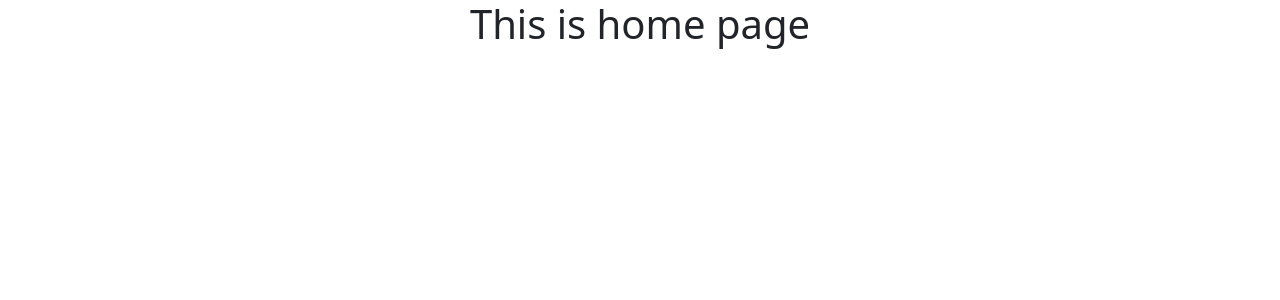
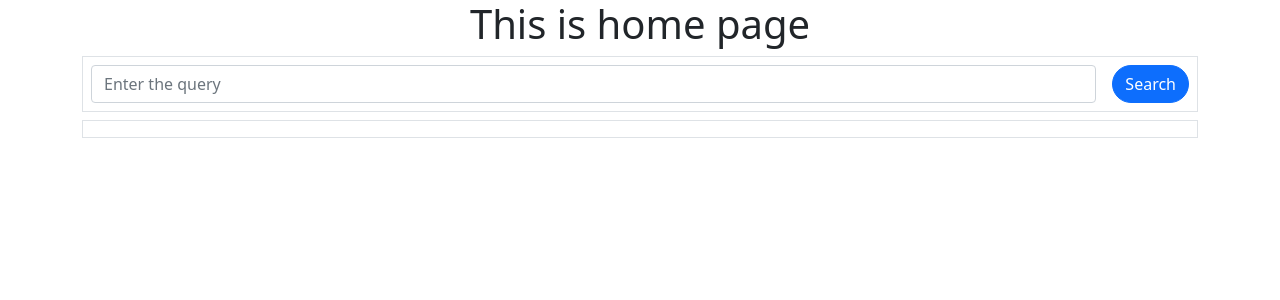
Before and after one commit to HariSirikonda/News-app, a React (Create React App) app in the folder news-app/: page / in a window 1280 px wide. Shown: the top 300 px of the page. Built offline with nearby package versions, Linux system fonts and the light colour scheme.

Commit message:
Retriving data from the API

```diff
--- /dev/null
+++ b/news-app/src/components/SearchResults.js
@@ -0,0 +1,21 @@
+import React from "react";
+
+function SearchResults({ loading, searchResults }) {
+    return (
+        <div className="container text-start border mt-2 p-2">
+            {loading ? (
+                <p className="text-center">Loading...</p>
+            ) : (
+                <div>
+                    {searchResults.articles.map((article, index) => (
+                        <div className="border mb-2 p-2 shadow-sm">
+                            <h4>{article.title}</h4>
+                        </div>
+                    ))}
+                </div>
+            )}
+        </div>
+    );
+}
+
+export default SearchResults;
--- a/news-app/src/pages/Homepage.js
+++ b/news-app/src/pages/Homepage.js
@@ -1,9 +1,53 @@
-import React from 'react'
+import React, { useEffect, useState } from 'react'
+import SearchResults from '../components/SearchResults';
 
 function Homepage() {
+    const [query, steQuery] = useState("");
+    const [loading, setLoading] = useState(false);
+    const [searchResults, setSearchResults] = useState({
+        status: "",
+        totalResults: 0,
+        articles: [],
+    });
+
+    const SearchClick = async () => {
+        setLoading(true);
+        console.log("Search for :", query)
+        const url = `https://newsapi.org/v2/everything?q=${query}&from=2025-01-10&sortBy=publishedAt&apiKey=2411e323f4e144b08e9690253cba7b85`;
+        const response = await fetch(url);
+        const data = await response.json();
+        if (!response.ok) {
+            alert(data.message);
+            setLoading(false);
+            return;
+        }
+        setSearchResults(data);
+        setLoading(false);
+    };
+
+    useEffect(() => {
+        console.log("Updated search results:", searchResults);
+    }, [searchResults]);
+
     return (
         <div className='container text-center'>
             <h1>This is home page</h1>
+            <div className='d-flex align-items-center justify-content-center border'>
+                <input
+                    className='form-control shadow-none m-2'
+                    type='text'
+                    placeholder='Enter the query'
+                    onChange={(e) => { steQuery(e.target.value) }}
+                />
+                <button
+                    className='btn btn-primary rounded-pill shadow-none m-2'
+                    onClick={SearchClick}
+                    disabled={loading}
+                >
+                    {loading ? "Loading..." : "Search"}
+                </button>
+            </div>
+            <SearchResults loading={loading} searchResults={searchResults} />
         </div>
     )
 }
```
Also changed, not shown: 1 other file (tests, documents, lock files or other folders).
